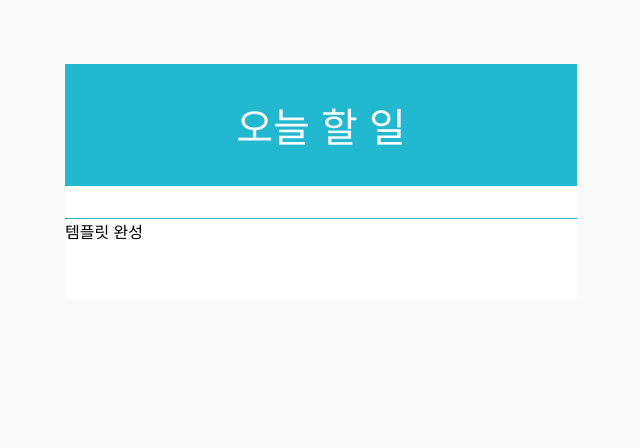
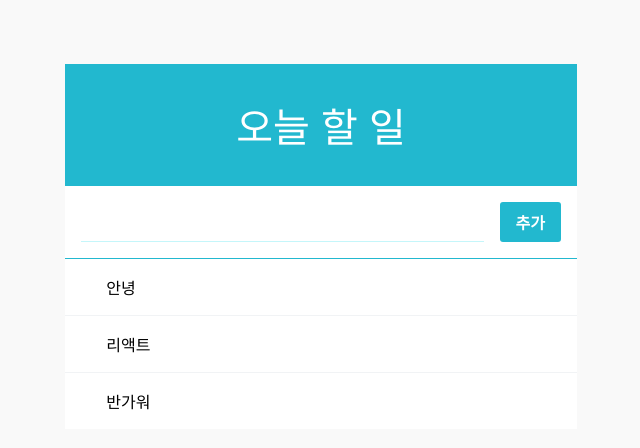
Before and after one commit to lyricalzy/react-tutorial, a React (Create React App) app in the folder todo-list/: page / in a window 1280 px wide. Shown: the top 448 px of the page, without its empty margins (319-959 px from the left). Built offline with nearby package versions, Linux system fonts and the light colour scheme.

Commit message:
TodoItem setting

```diff
--- a/todo-list/src/App.js
+++ b/todo-list/src/App.js
@@ -1,11 +1,13 @@
 import React, { Component } from 'react';
+import Form from './componenets/Form';
+import TodoItempList from './componenets/TodoItemList';
 import TodoListTemplate from './componenets/TodoListTemplate';
 
 class App extends Component {
   render() {
     return (
-      <TodoListTemplate>
-        템플릿 완성
+      <TodoListTemplate form={<Form/>}>
+        <TodoItempList/>
       </TodoListTemplate>
     );
   }
--- /dev/null
+++ b/todo-list/src/componenets/TodoItem.css
@@ -0,0 +1,47 @@
+.todo-item {
+    padding: 1rem;
+    display: flex;
+    align-items: center; /* 세로 가운데 정렬 */
+    cursor: pointer;
+    transition: all 0.15s;
+    user-select: none;
+}
+
+.todo-item:hover {
+    background: #e3fafc;
+}
+
+/* todo-item 에 마우스가 있을때만 .remove 보이기 */
+.todo-item:hover .remove {
+    opacity: 1;
+}
+
+/* todo-item 사이에 윗 테두리 */
+.todo-item + .todo-item {
+    border-top: 1px solid #f1f3f5;
+}
+
+.remove {
+    margin-right: 1rem;
+    color: #e64980;
+    font-weight: 600;
+    opacity: 0;
+}
+
+.todo-text {
+    flex: 1; /* 체크, 엑스를 제외한 공간 다 채우기 */
+    word-break: break-all;
+}
+
+.checked {
+    text-decoration: line-through;
+    color: #adb5bd;
+}
+
+.check-mark {
+    font-size: 1.5rem;
+    line-height: 1rem;
+    margin-left: 1rem;
+    color: #3bc9db;
+    font-weight: 800;
+}
--- /dev/null
+++ b/todo-list/src/componenets/TodoItem.js
@@ -0,0 +1,25 @@
+import React, { Component } from 'react';
+import './TodoItem.css';
+
+class TodoItem extends Component {
+    render() {
+        const { text, checked, id, onToggle, onRemove } = this.props;
+
+        return (
+            <div className="todo-item" onClick={() => onToggle(id)}>
+                <div className="remove" onClick={(e) => {
+                    e.stopPropagation();
+                    onRemove(id)}
+                }>&times;</div>
+                <div className={`todo-text ${checked && 'checked'}`}>
+                    <div>{text}</div>
+                </div>
+                {
+                    checked && (<div className="check-mark">✓</div>)
+                }
+            </div>
+        );
+    }
+}
+
+export default TodoItem;
--- /dev/null
+++ b/todo-list/src/componenets/TodoItemList.js
@@ -0,0 +1,18 @@
+import React, { Component } from 'react';
+import TodoItem from './TodoItem';
+
+class TodoItempList extends Component {
+    render() {
+        const { todos, onToggle, onRemove } = this.props;
+
+        return (
+            <div>
+                <TodoItem text="안녕"/>
+                <TodoItem text="리액트"/>
+                <TodoItem text="반가워"/>
+            </div>
+        );
+    }
+}
+
+export default TodoItempList;
```
